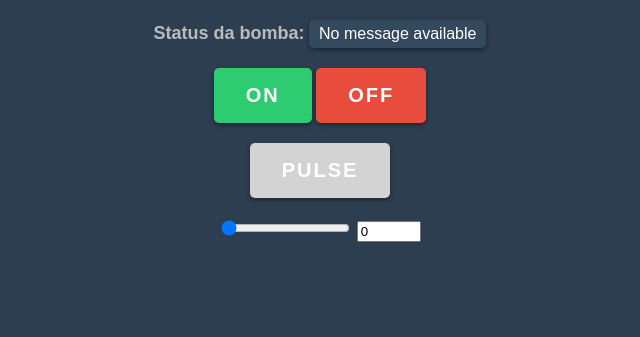
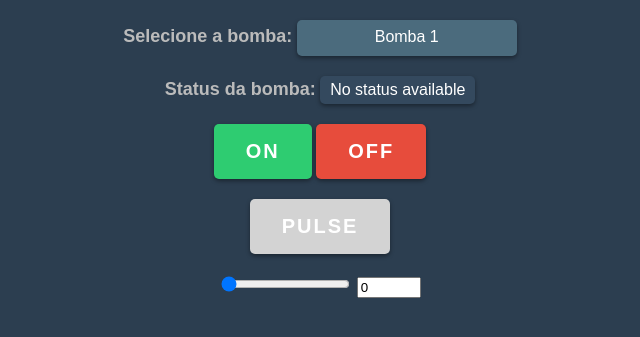
Before and after one commit to renato-nmoraes/irrigatop, a Flask app: page / in a window 1280 px wide. Shown: the part 48-385 px from the top of the page, without its empty margins (320-960 px from the left). Run offline with Flask 3, Linux system fonts and the light colour scheme.

Commit message:
feat: add new pump (#2)

```diff
--- a/deploy/mosquitto/docker-compose.yaml
+++ b/deploy/mosquitto/docker-compose.yaml
@@ -4,9 +4,15 @@ services:
     container_name: mosquitto
     image: eclipse-mosquitto:2-openssl
     restart: always
+    networks:
+      - irrigatop_network
     ports:
       - 59687:1883
     volumes:
       - ./mosquitto.conf:/mosquitto/config/mosquitto.conf
       - ./passwords.txt:/mosquitto/config/passwords.txt
       # - ./acl.txt:/mosquitto/config/acl.txt
+
+networks:
+  irrigatop_network:
+    name: irrigatop_network
--- a/web/app.py
+++ b/web/app.py
@@ -1,8 +1,10 @@
-from flask import Flask, render_template, request
+from flask import Flask, render_template, request, jsonify
 from flask_sqlalchemy import SQLAlchemy
 from flask_migrate import Migrate
 import paho.mqtt.publish as publish
+import paho.mqtt.client as mqqt_client
 import paho.mqtt.subscribe as subscribe
+import threading
 from flask_basicauth import BasicAuth
 
 try:
@@ -13,13 +15,13 @@ except ImportError:
 app = Flask(__name__)
 
 # DATABASE DATA
-app.config['SQLALCHEMY_DATABASE_URI'] = config.SQLALCHEMY_DATABASE_URI
+app.config["SQLALCHEMY_DATABASE_URI"] = config.SQLALCHEMY_DATABASE_URI
 db = SQLAlchemy(app)
 migrate = Migrate(app, db)
 
 # AUTH
-app.config['BASIC_AUTH_USERNAME'] = config.BASIC_AUTH_USERNAME
-app.config['BASIC_AUTH_PASSWORD'] = config.BASIC_AUTH_PASSWORD
+app.config["BASIC_AUTH_USERNAME"] = config.BASIC_AUTH_USERNAME
+app.config["BASIC_AUTH_PASSWORD"] = config.BASIC_AUTH_PASSWORD
 basic_auth = BasicAuth(app)
 
 
@@ -28,7 +30,51 @@ class Message(db.Model):
     content = db.Column(db.String(100))
 
     def __repr__(self):
-        return f'<Message {self.id}>'
+        return f"<Message {self.id}>"
+
+
+def setup_mqtt_reader():
+    client = mqqt_client.Client()
+    client.username_pw_set(
+        username=config.MQTT_USERNAME, password=config.MQTT_PASSWORD
+    )
+    try:
+        client.connect(
+            host=config.MQTT_BROKER,
+            port=int(config.MQTT_PORT),
+        )
+    except Exception as e:
+        print(f"Error connecting to MQTT broker: {e}")
+
+    client.on_connect = on_connect
+    topic_name = f"{config.MQTT_TOPIC}/status/action"
+    print(f"Subscribing to topic: {topic_name}")
+    client.subscribe(topic_name)
+    client.on_message = on_message
+    client.loop_start()
+    # mqtt_thread = threading.Thread(target=client.loop_forever)
+    # mqtt_thread.start()
+
+
+def on_connect(client, userdata, flags, rc):
+    print("Connected with result code " + str(rc))
+
+
+def on_message(client, userdata, message):
+    pump_status = message.payload.decode()
+    print(f"Received pump status: {pump_status}")
+
+    with app.app_context():
+        # Update the message in the database
+        # message = Message.query.filter_by(content="action").first()
+        # if message:
+            # message.content = pump_status
+        db.session.add(Message(content=pump_status))
+        db.session.commit()
+
+        with app.test_client() as client:  # Use test client to simulate internal request
+            response = client.get("/status")
+            print(response.data)
 
 
 def send_message_to_broker_and_store(message, topic=None):
@@ -38,46 +84,74 @@ def send_message_to_broker_and_store(message, topic=None):
     mqtt_username = config.MQTT_USERNAME
     mqtt_password = config.MQTT_PASSWORD
 
-    publish.single(f"{mqtt_topic}/{topic}" if topic is not None else mqtt_topic, payload=message, hostname=mqtt_broker,
-                   port=mqtt_port, auth={'username': mqtt_username, 'password': mqtt_password})
+    if topic is None:
+        raise Exception("Missing topic")
 
-    # Store the message in the database
-    if topic == "action":
-        db.session.add(Message(content=message))
-        db.session.commit()
+    publish.single(
+        f"{mqtt_topic}/{topic}",
+        payload=message,
+        hostname=mqtt_broker,
+        port=mqtt_port,
+        auth={"username": mqtt_username, "password": mqtt_password},
+    )
+
+    # # Store the message in the database
+    # if topic == "action":
+    #     db.session.add(Message(content=message))
+    #     db.session.commit()
 
 
-@app.route('/', methods=['GET', 'POST'])
+@app.route("/", methods=["GET", "POST"])
 @basic_auth.required
 def home():
-    if request.method == 'POST':
-        action = request.form.get('action')
+    if request.method == "POST":
+        action = request.form.get("action")
         if action:
             send_message_to_broker_and_store(message=action, topic="action")
+
+    return render_template("index.html")  # , message=message)
+
+
+@app.route("/status")
+def get_pump_status():
     try:
         message = Message.query.order_by(Message.id.desc()).first()
         if message:
-            message = message.content
+            return jsonify({"status": message.content})
         else:
-            message = "No message available"
+            return jsonify({"status": "No status available"})
     except:
-        message = "No message available"
-
-    return render_template('index.html', message=message)
+        return jsonify({"status": "Error fetching status"})
 
 
-@app.route('/intensity', methods=['POST'])
+@app.route("/intensity", methods=["POST"])
 def process():
-    intensity_value = int(request.form.get('slider'))
+    intensity_value = int(request.form.get("slider"))
     send_message_to_broker_and_store(message=intensity_value, topic="intensity")
 
     # Do something with the slider value
     # For example, print it to the console
     print(f"Slider value: {intensity_value}")
-    return 'Slider value captured!'
+    return jsonify({"message": "Slider value received"})
 
 
-if __name__ == '__main__':
+@app.route("/pump", methods=["POST"])
+def handle_pump_selection():
+    pump_id = request.form["pump_id"]
+    send_message_to_broker_and_store(message=pump_id, topic="pump")
+    # Process the pump ID here (e.g., store it in a database, send it to a controller, etc.)
+    print(f"Pump ID: {pump_id}")
+    return jsonify({"pump_id": pump_id})  # Return the processed
+
+with app.app_context():
+    print("Inside application context")  # This will print
+    db.create_all()
+    setup_mqtt_reader()
+
+if __name__ == "__main__":
     with app.app_context():
+        print("Inside application context")  # This will print
         db.create_all()
+        setup_mqtt_reader()
+    print("Outside application context")  # This will also print
     app.run(debug=True)
--- a/web/requirements.txt
+++ b/web/requirements.txt
@@ -4,3 +4,5 @@ Flask-Migrate==3.1.0
 Flask-BasicAuth==0.2.0
 paho-mqtt==1.6.1
 gunicorn==20.1.0
+Werkzeug==2.3.8
+debugpy==1.8.0
--- a/web/static/styles.css
+++ b/web/static/styles.css
@@ -125,3 +125,89 @@ body {
     width: 100%;
   }
 }
+
+/* Pump selection container */
+.pump-select-container {
+  margin-top: 20px;
+  text-align: center;
+  margin-bottom: 20px;
+}
+
+/* Pump label */
+.pump-select-container label {
+  font-weight: bold;
+  font-size: 18px;
+  color: #bbb;
+  margin-bottom: 5px;
+}
+
+/* Custom dropdown */
+.pump-select-container .custom-dropdown {
+  position: relative;
+  display: inline-block;
+  width: 200px;
+  height: 36px;
+  background-color: #4b6b7d;
+  /* border: none; */
+  border-radius: 5px;
+  box-shadow: 0 2px 4px rgba(0, 0, 0, 0.4);
+  padding: 0 10px;
+  cursor: pointer;
+}
+
+.pump-select-container .custom-dropdown:hover {
+  opacity: 0.8;
+}
+
+.pump-select-container .custom-dropdown .selected-pump {
+  display: block;
+  padding: 5px 10px;
+  font-size: 16px;
+  color: #fff;
+  text-align: center;
+  line-height: 1.5;
+}
+
+.pump-select-container .custom-dropdown .dropdown-options {
+  position: absolute;
+  top: 100%;
+  left: 0;
+  width: 100%;
+  background-color: #34495e;
+  border-radius: 0 0 5px 5px;
+  box-shadow: 0 4px 8px rgba(0, 0, 0, 0.4);
+  display: none;
+  z-index: 1;
+}
+
+.pump-select-container .custom-dropdown .dropdown-options div {
+  padding: 10px;
+  color: #fff;
+  font-size: 16px;
+  cursor: pointer;
+}
+
+.pump-select-container .custom-dropdown .dropdown-options div:hover {
+  background-color: #2c3e50;
+}
+
+/* Active pump options */
+.pump-select-container .custom-dropdown.active .dropdown-options {
+  padding: 10px;
+  display: block;
+}
+
+/* Optional pump icons */
+.pump-select-container .custom-dropdown .pump-icon {
+  margin-right: 5px;
+}
+
+/* Optional pump color coordination */
+.pump-select-container .custom-dropdown .selected-pump.pump-1 {
+  background-color: #2ecc71; /* Match button-on color */
+  padding: 10px;
+}
+
+.pump-select-container .custom-dropdown .selected-pump.pump-2 {
+  background-color: #3498db; /* Adjust as desired */
+}
--- a/web/templates/index.html
+++ b/web/templates/index.html
@@ -12,76 +12,129 @@
   <div class="top-bar">
     <h1 class="title">IrrigaTOP</h1>
   </div>
+  <form id="pump-form" action="/pump" method="POST">
+    <div class="pump-select-container">
+      <label for="pump-select">Selecione a bomba:</label>
+      <div class="custom-dropdown" id="pump-select">
+        <span class="selected-pump">Bomba 1</span>
+        <ul class="dropdown-options">
+          <div data-value="1" class="pump-option">Bomba 1</div>
+          <div data-value="2" class="pump-option">Bomba 2</div>
+        </ul>
+      </div>
+    </div>
+    <input type="hidden" name="pump_id" id="pump_id">
+  </form>
+  <form method="POST">
+    <div class="container">
       <div class="state-container">
         <span class="state-label">Status da bomba:</span>
         <span id="state-placeholder" class="state-value">
-      {{ message }}
+          <!-- {{ pump_status }} -->
         </span>
       </div>
-  <form method="POST">
       <div class="button-container">
-      <button type="submit" name="action" value="ON" class="button button-on">ON</button>
-      <button type="submit" name="action" value="OFF" class="button button-off">OFF</button>
+        <button type="submit" name="action" value="ON" class="button button-action button-on">ON</button>
+        <button type="submit" name="action" value="OFF" class="button button-action button-off">OFF</button>
       </div>
       <div class="button-container">
-      <button type="submit" name="action" value="PULSE" class="button button-pulse">PULSE</button>
+        <button type="submit" name="action" value="PULSE" class="button button-action button-pulse">PULSE</button>
+      </div>
     </div>
   </form>
   <form method="POST" action="/intensity" id="slider-form">
     <div class="slider-container">
-      <input type="range" value="0" min="0" max="100" name="slider" id="range" oninput="handleSliderChange(this.value)">
+      <input type="range" value="0" min="0" max="100" name="slider" id="range"">
       <input type="number" id="rangenumber" min="0" max="100" value="0">
     </div>
   </form>
   <script>
+    // Slider functionality
+    $(document).ready(() => {
       var sliderValue = 0;
       var timeout = null;
+      const $rangeInput = $('#range');
+      const $numberInput = $('#rangenumber');
+      const $sliderForm = $('#slider-form');
+      const $pumpDropdown = $('#pump-select');
 
-    var rangeInput = document.getElementById('range');
-    var numberInput = document.getElementById('rangenumber');
-    var sliderForm = document.getElementById('slider-form');
-
-    function handleSliderChange(e) {
-      sliderValue = e.target.value;
-      numberInput.value = sliderValue;
+      // Slider functionality
+      $rangeInput.on('input change', () => {
+        const sliderValue = $rangeInput.val();
+        $numberInput.val(sliderValue);
         clearTimeout(timeout);
-    }
-
-    rangeInput.addEventListener('input', handleSliderChange);
-
-    rangeInput.addEventListener('mouseup', function (e) {
-      e.preventDefault(); // Prevent default form submission
-      sendSliderValue(sliderValue);
+        timeout = setTimeout(() => sendSliderValue(sliderValue), 500); // Delay sending
       });
 
-    rangeInput.addEventListener('touchend', function (e) {
-      e.preventDefault(); // Prevent default form submission
-      sendSliderValue(sliderValue);
-    });
-
-    numberInput.addEventListener('change', function (e) {
-      sliderValue = e.target.value;
-      rangeInput.value = sliderValue;
+      $numberInput.on('change', () => {
+        const sliderValue = $numberInput.val();
+        $rangeInput.val(sliderValue);
         sendSliderValue(sliderValue);
       });
 
       function sendSliderValue(value) {
-      var formData = new FormData(sliderForm);
+        $.ajax({
+          url: $sliderForm.attr('action'),
+          type: 'POST',
+          data: $sliderForm.serialize(),
+          success: (response) => {
+            $('#result').text(response.message);
+          },
+          error: (error) => {
+            console.error('Request failed:', error);
+          }
+        });
+      }
 
-      var xhr = new XMLHttpRequest();
-      xhr.open('POST', sliderForm.action);
-      xhr.onload = function () {
-        if (xhr.status === 200) {
-          // Handle successful response
-          var response = JSON.parse(xhr.responseText);
-          document.getElementById('result').textContent = response.message;
-        } else {
-          // Handle error
-          console.error('Request failed. Error code: ' + xhr.status);
+      // Pump selection functionality
+      $pumpDropdown.click(function() {
+        $(this).toggleClass('active');
+      });
+
+      $pumpDropdown.on('click', '.dropdown-options div', function(event) {
+        event.stopPropagation();
+        const selectedPumpText = $(this).text();
+        $pumpDropdown.find('.selected-pump').text(selectedPumpText);
+        $pumpDropdown.removeClass('active');
+
+        const pumpId = $(this).data('value');
+        $('#pump_id').val(pumpId);
+
+        $.ajax({
+          url: '/pump',
+          type: 'POST',
+          data: $('#pump-form').serialize(),
+          success: (data) => {
+            console.log('Pump ID set successfully:', data.pump_id);
+          },
+          error: (error) => {
+            console.error('Error setting pump ID:', error);
           }
-      };
-      xhr.send(formData);
+        });
+      });
+
+      // Update the pump status on the frontend when a new message is received
+      function updatePumpStatus(status) {
+          $('#state-placeholder').text(status);
       }
+
+      // Get the initial pump status from the server
+      $.get('/status', function(response) {
+          updatePumpStatus(response.status);
+      });
+
+      setInterval(function() {
+        $.getJSON("/status", function(data) {
+            $("#state-placeholder").text(data.status);
+        });
+      }, 5000);  // Check for updates every 5 seconds
+
+      $(document).click(function(event) {
+        if (!$pumpDropdown.is(event.target) && $pumpDropdown.has(event.target).length === 0) {
+          $pumpDropdown.removeClass('active');
+        }
+      });
+    });
   </script>
 
 </body>
```
Also changed, not shown: web/docker-compose.yaml (+33 -7 lines), 4 other files. Lines whose indentation alone changed are shown as unchanged.
